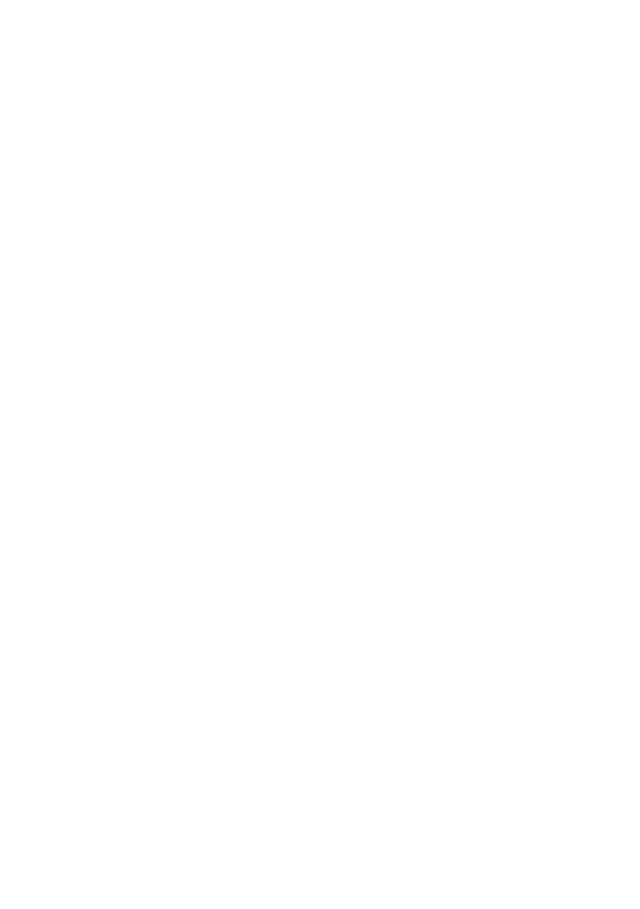
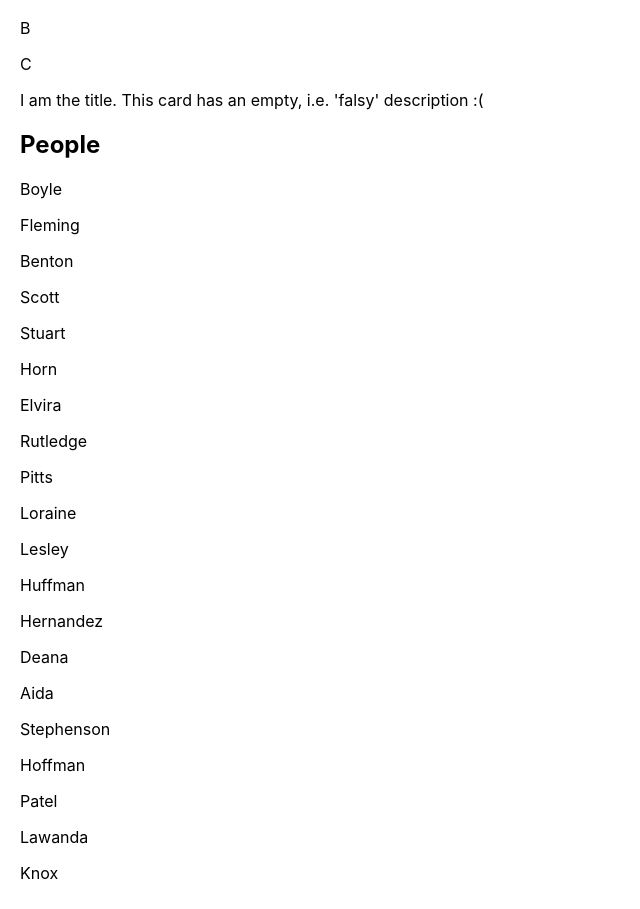
Before and after one commit to khach2010/generic-search-filter-typescript, a React (Create React App) app: page / in a window 1280 px wide. Shown: the part 447-1356 px from the top of the page, without its empty margins (0-640 px from the left). Before the commit the page ends 800 px from the top, so only its background shows below. Built offline with nearby package versions, Linux system fonts and the light colour scheme.

Commit message:
a genericSearch function ready for testing

```diff
--- a/src/App.tsx
+++ b/src/App.tsx
@@ -1,9 +1,28 @@
 import React from 'react';
+import people from './mock-data/people';
+import widgets from './mock-data/widgets';
+import genericSearch from './utils/genericSearch';
+
 
 function App() {
+
+  const query = ''
+
   return (
     <div className="App">
       <h1>Generic Reuseable for sorting data</h1>
+      <div>
+        <h2>Widget</h2>
+        {widgets.filter((w) => genericSearch(w, ['title', 'description'], query, false)).map((w) => {
+          return <p>{w.title}</p>
+        })}
+      </div>
+      <div>
+        <h2>People</h2>
+        {people.filter((p) => genericSearch(p, ['firstName', 'lastName', 'eyeColor'], query, false)).map((per) => {
+          return <p>{per.firstName}</p>
+        })}
+      </div>
     </div>
   );
 }
--- a/src/generics/generics-2.ts
+++ b/src/generics/generics-2.ts
@@ -30,5 +30,5 @@
 
 printLegCount(myCat)
 printLegCount(myDuck)
-printLegCount(myVis)
+// printLegCount(myVis)
 // Typescript give a warning to printLegCount(myVis) because  class Vis is not extends from Animal
--- a/src/index.css
+++ b/src/index.css
@@ -11,3 +11,7 @@
   font-family: source-code-pro, Menlo, Monaco, Consolas, 'Courier New',
     monospace;
 }
+
+.App {
+  padding: 10px 20px;
+}
--- /dev/null
+++ b/src/interfaces/Person.ts
@@ -0,0 +1,6 @@
+export default interface Person {
+  firstName: string;
+  lastName: string;
+  birthday: Date;
+  eyeColor: string
+}
--- /dev/null
+++ b/src/interfaces/Widget.ts
@@ -0,0 +1,9 @@
+export default interface Widget {
+  title: string;
+  description: string;
+  id: number;
+  rating: number;
+  created: Date;
+  updated: Date;
+  isSpecialCard: boolean;
+}
--- /dev/null
+++ b/src/mock-data/people.ts
@@ -0,0 +1,166 @@
+import Person from "../interfaces/Person";
+
+const people: Array<Person> = [
+  {
+    firstName: "Boyle",
+    lastName: "Sanford",
+    eyeColor: "blue",
+    birthday: new Date(
+      "Wed Aug 26 1987 11:18:04 GMT+0200 (Central European Summer Time)"
+    ),
+  },
+  {
+    firstName: "Fleming",
+    lastName: "Bruce",
+    eyeColor: "blue",
+    birthday: new Date(
+      "Mon Nov 13 1989 01:53:36 GMT+0100 (Central European Standard Time)"
+    ),
+  },
+  {
+    firstName: "Benton",
+    lastName: "Walters",
+    eyeColor: "green",
+    birthday: new Date(
+      "Thu Aug 14 1980 13:47:56 GMT+0200 (Central European Summer Time)"
+    ),
+  },
+  {
+    firstName: "Scott",
+    lastName: "Bernard",
+    eyeColor: "hazel",
+    birthday: new Date(
+      "Mon Oct 24 1983 11:57:01 GMT+0100 (Central European Standard Time)"
+    ),
+  },
+  {
+    firstName: "Stuart",
+    lastName: "Briggs",
+    eyeColor: "green",
+    birthday: new Date(
+      "Mon Jan 28 1980 16:29:03 GMT+0100 (Central European Standard Time)"
+    ),
+  },
+  {
+    firstName: "Horn",
+    lastName: "Brown",
+    eyeColor: "hazel",
+    birthday: new Date(
+      "Wed Aug 24 1988 01:18:35 GMT+0200 (Central European Summer Time)"
+    ),
+  },
+  {
+    firstName: "Elvira",
+    lastName: "Barnes",
+    eyeColor: "hazel",
+    birthday: new Date(
+      "Fri Jul 18 1980 22:59:15 GMT+0200 (Central European Summer Time)"
+    ),
+  },
+  {
+    firstName: "Rutledge",
+    lastName: "Stevenson",
+    eyeColor: "green",
+    birthday: new Date(
+      "Tue Oct 20 1981 13:37:22 GMT+0100 (Central European Standard Time)"
+    ),
+  },
+  {
+    firstName: "Pitts",
+    lastName: "Logan",
+    eyeColor: "brown",
+    birthday: new Date(
+      "Mon May 20 1985 23:37:32 GMT+0200 (Central European Summer Time)"
+    ),
+  },
+  {
+    firstName: "Loraine",
+    lastName: "Manning",
+    eyeColor: "brown",
+    birthday: new Date(
+      "Fri May 20 1988 17:23:33 GMT+0200 (Central European Summer Time)"
+    ),
+  },
+  {
+    firstName: "Lesley",
+    lastName: "Oconnor",
+    eyeColor: "blue",
+    birthday: new Date(
+      "Sat Apr 16 1988 03:54:02 GMT+0200 (Central European Summer Time)"
+    ),
+  },
+  {
+    firstName: "Huffman",
+    lastName: "Kirby",
+    eyeColor: "blue",
+    birthday: new Date(
+      "Tue Jul 04 1989 20:08:03 GMT+0200 (Central European Summer Time)"
+    ),
+  },
+  {
+    firstName: "Hernandez",
+    lastName: "Mack",
+    eyeColor: "brown",
+    birthday: new Date(
+      "Thu Jul 17 1986 22:59:14 GMT+0200 (Central European Summer Time)"
+    ),
+  },
+  {
+    firstName: "Deana",
+    lastName: "Wilkerson",
+    eyeColor: "blue",
+    birthday: new Date(
+      "Fri Dec 05 1980 16:38:52 GMT+0100 (Central European Standard Time)"
+    ),
+  },
+  {
+    firstName: "Aida",
+    lastName: "Carter",
+    eyeColor: "hazel",
+    birthday: new Date(
+      "Tue Nov 11 1980 08:23:21 GMT+0100 (Central European Standard Time)"
+    ),
+  },
+  {
+    firstName: "Stephenson",
+    lastName: "Page",
+    eyeColor: "blue",
+    birthday: new Date(
+      "Tue Apr 30 1985 10:58:22 GMT+0200 (Central European Summer Time)"
+    ),
+  },
+  {
+    firstName: "Hoffman",
+    lastName: "Kirkland",
+    eyeColor: "blue",
+    birthday: new Date(
+      "Mon Aug 12 1985 09:41:19 GMT+0200 (Central European Summer Time)"
+    ),
+  },
+  {
+    firstName: "Patel",
+    lastName: "Weaver",
+    eyeColor: "brown",
+    birthday: new Date(
+      "Thu Apr 27 1989 17:24:31 GMT+0200 (Central European Summer Time)"
+    ),
+  },
+  {
+    firstName: "Lawanda",
+    lastName: "Le",
+    eyeColor: "brown",
+    birthday: new Date(
+      "Thu Jan 24 1985 20:36:07 GMT+0100 (Central European Standard Time)"
+    ),
+  },
+  {
+    firstName: "Knox",
+    lastName: "Macias",
+    eyeColor: "hazel",
+    birthday: new Date(
+      "Sun Aug 24 1986 14:40:48 GMT+0200 (Central European Summer Time)"
+    ),
+  },
+];
+
+export default people;
--- /dev/null
+++ b/src/mock-data/widgets.ts
@@ -0,0 +1,123 @@
+import Widget from "../interfaces/Widget";
+
+const widgets: Array<Widget> = [
+    {
+        title: "I am title 1",
+        description: "cool description 1",
+        id: 1,
+        rating: 10,
+        created: new Date(+new Date() - Math.floor(Math.random() * 10000000000)),
+        updated: new Date(+new Date() - Math.floor(Math.random() * 10000000000)),
+        isSpecialCard: false
+      },
+      {
+        title: "Title 2",
+        description: "cool description 2",
+        id: 2,
+        rating: 7,
+        created: new Date(+new Date() - Math.floor(Math.random() * 10000000000)),
+        updated: new Date(+new Date() - Math.floor(Math.random() * 10000000000)),
+        isSpecialCard: true
+      },
+      {
+        title: "Title Three",
+        description: "another description",
+        id: 3,
+        rating: 4,
+        created: new Date(+new Date() - Math.floor(Math.random() * 10000000000)),
+        updated: new Date(+new Date() - Math.floor(Math.random() * 10000000000)),
+        isSpecialCard: false
+      },
+      {
+        title: "Title 4: I love generics",
+        description: "generics are awesome!",
+        id: 4,
+        rating: 6,
+        created: new Date(+new Date() - Math.floor(Math.random() * 10000000000)),
+        updated: new Date(+new Date() - Math.floor(Math.random() * 10000000000)),
+        isSpecialCard: false
+      },
+      {
+        title: "We also love TypeScript",
+        description: "Yes, TypeScript is also very cool",
+        id: 5,
+        rating: 10,
+        created: new Date(+new Date() - Math.floor(Math.random() * 10000000000)),
+        updated: new Date(+new Date() - Math.floor(Math.random() * 10000000000)),
+        isSpecialCard: false
+      },
+      {
+        title: "X",
+        description: "X",
+        id: 6,
+        rating: 10,
+        created: new Date(+new Date() - Math.floor(Math.random() * 10000000000)),
+        updated: new Date(+new Date() - Math.floor(Math.random() * 10000000000)),
+        isSpecialCard: false
+      },
+      {
+        title: "Y",
+        description: "Y",
+        id: 7,
+        rating: 9,
+        created: new Date(+new Date() - Math.floor(Math.random() * 10000000000)),
+        updated: new Date(+new Date() - Math.floor(Math.random() * 10000000000)),
+        isSpecialCard: false
+      },
+      {
+        title: "Z",
+        description: "Z",
+        id: 8,
+        rating: 1,
+        created: new Date(+new Date() - Math.floor(Math.random() * 10000000000)),
+        updated: new Date(+new Date() - Math.floor(Math.random() * 10000000000)),
+        isSpecialCard: true
+      },
+      {
+        title: "A",
+        description: "A",
+        id: 9,
+        rating: 6,
+        created: new Date(+new Date() - Math.floor(Math.random() * 10000000000)),
+        updated: new Date(+new Date() - Math.floor(Math.random() * 10000000000)),
+        isSpecialCard: false
+      },
+      {
+        title: "B",
+        description: "B",
+        id: 10,
+        rating: 0,
+        created: new Date(+new Date() - Math.floor(Math.random() * 10000000000)),
+        updated: new Date(+new Date() - Math.floor(Math.random() * 10000000000)),
+        isSpecialCard: false
+      },
+      {
+        title: "C",
+        description: "C",
+        id: 11,
+        rating: 3,
+        created: new Date(+new Date() - Math.floor(Math.random() * 10000000000)),
+        updated: new Date(+new Date() - Math.floor(Math.random() * 10000000000)),
+        isSpecialCard: false
+      },
+      {
+        title: "",
+        description: "I am the description. This card has an empty, i.e. 'falsy' title :(",
+        id: 12,
+        rating: 5,
+        created: new Date(+new Date() - Math.floor(Math.random() * 10000000000)),
+        updated: new Date(+new Date() - Math.floor(Math.random() * 10000000000)),
+        isSpecialCard: false
+      },
+      {
+        title: "I am the title. This card has an empty, i.e. 'falsy' description :(",
+        description: "",
+        id: 13,
+        rating: 5,
+        created: new Date(+new Date() - Math.floor(Math.random() * 10000000000)),
+        updated: new Date(+new Date() - Math.floor(Math.random() * 10000000000)),
+        isSpecialCard: false
+      },
+]
+
+export default widgets;
--- /dev/null
+++ b/src/utils/genericSearch.ts
@@ -0,0 +1,23 @@
+export default function genericSearch<T>(
+  object: T,
+  properties: Array< keyof T >,
+  query: string,
+  shouldBeCaseSensitive: boolean
+  ): boolean {
+
+  if(query === '') return true
+
+  return properties.some((property) => {
+    const value = object[property]
+
+    if(typeof value === 'string' || typeof value === 'number' ) {
+      if(shouldBeCaseSensitive) {
+        return value.toString().includes(query)
+      } else {
+        return value.toString().toLocaleLowerCase().includes(query.toLocaleLowerCase())
+      }
+    }
+
+    return false
+  })
+}
```
